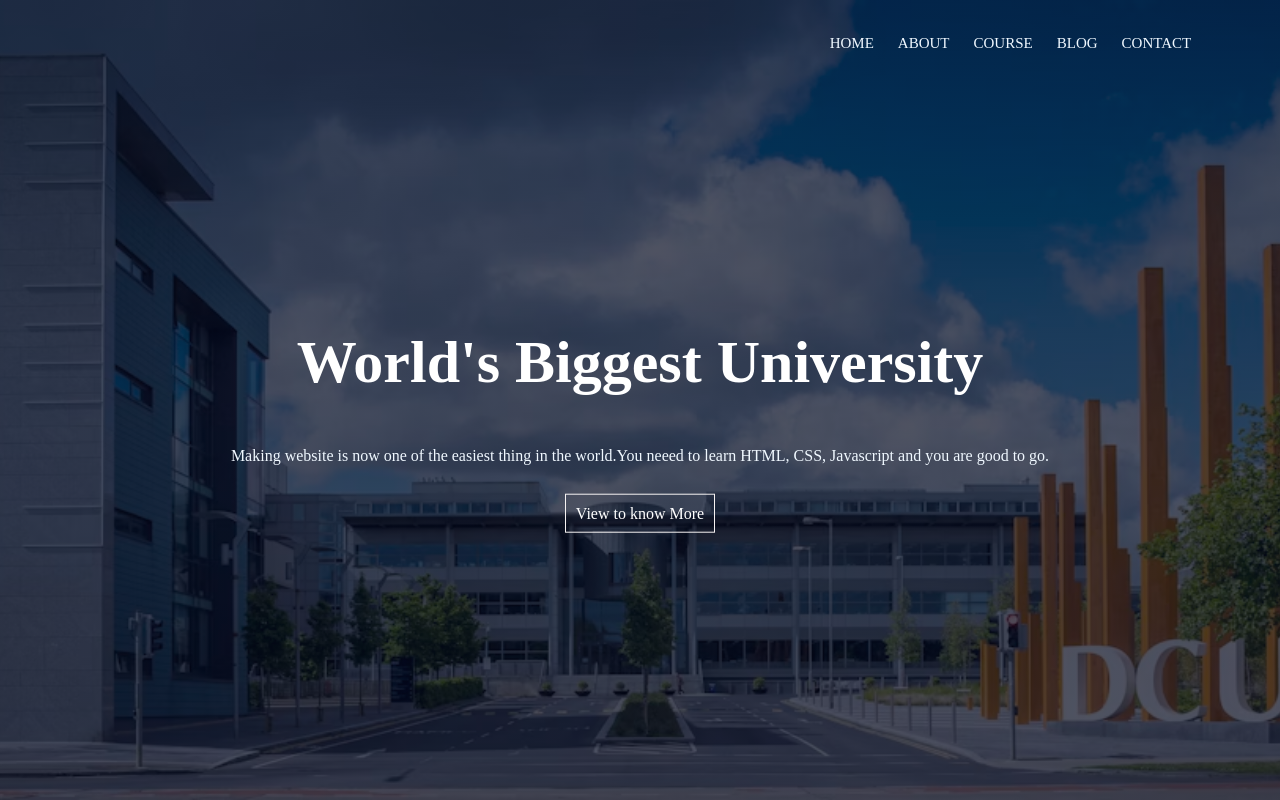
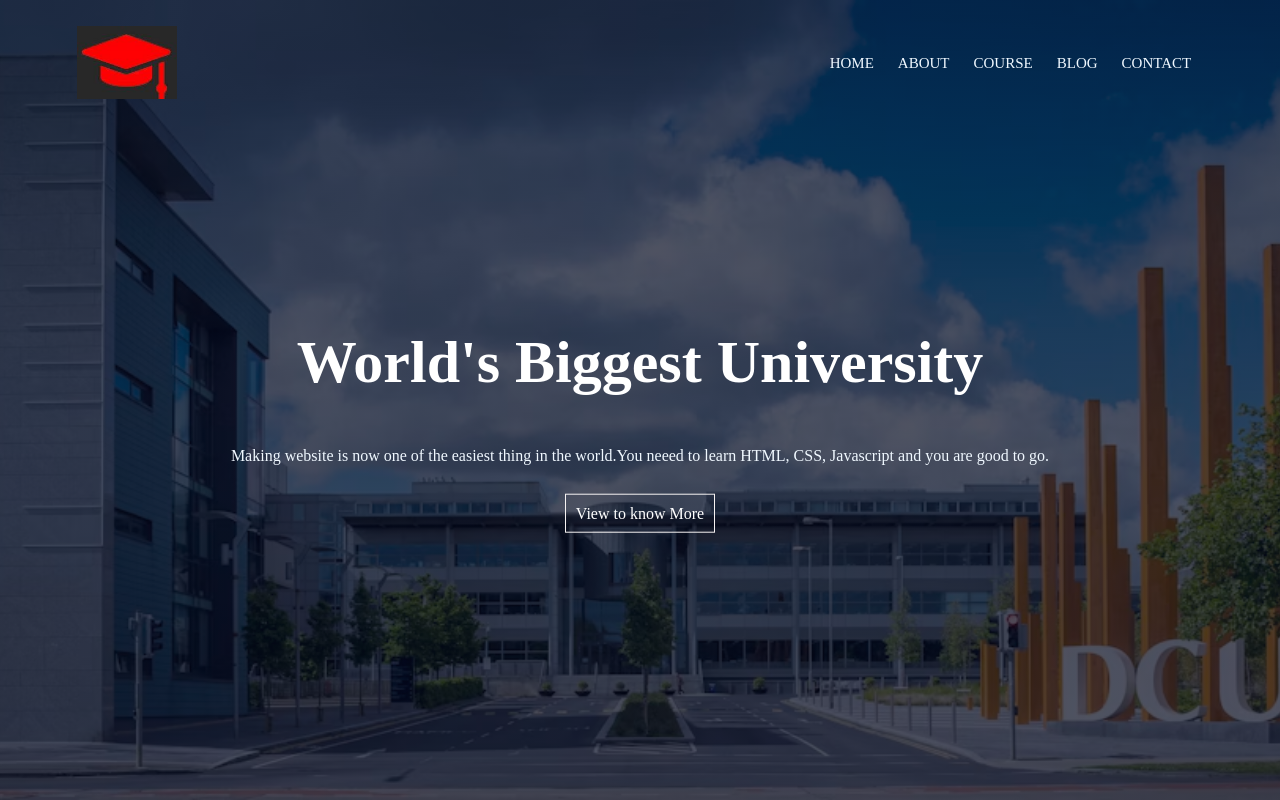
Before and after one commit to sand984/Main-Project, a plain HTML site: page index.html in a window 1280 px wide. Shown: the top 800 px of the page. Drawn offline with Linux system fonts and the light colour scheme; the site is published under a folder, as on GitHub Pages, so addresses that start at the root find nothing.

Commit message:
Update index.html

```diff
--- a/index.html
+++ b/index.html
@@ -12,7 +12,7 @@
 
      <nav>
         <a href="index.html">
-        <img src="/download4.jpeg" alt="">
+        <img src="download4.jpeg" alt="">
         </a>
         <div class="menu-toggle" >
         <a id="menuMenu" href="#" style="color: rgb(217, 40, 9);">&#9776;</a>
```
